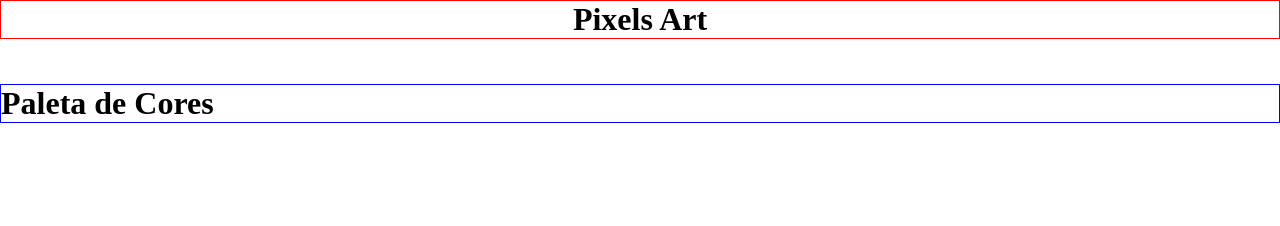
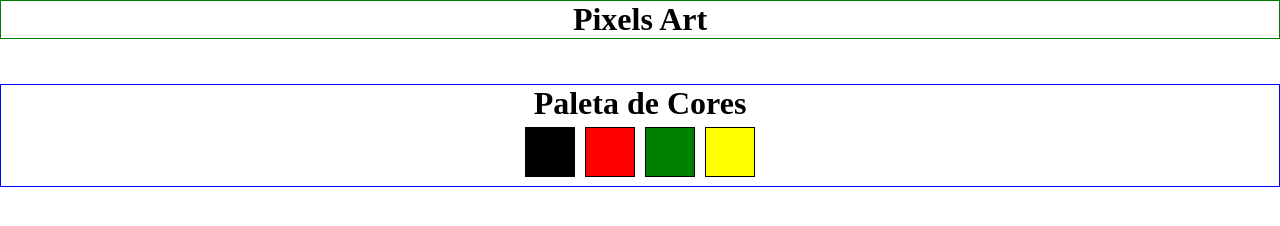
Before and after one commit to pedro-henrique-a-silva/pixel-art-project, a website: page index.html in a window 1280 px wide. Drawn offline with Linux system fonts and the light colour scheme.

Commit message:
Requisito 2 concluido, criação da paleta de cores

```diff
--- a/index.html
+++ b/index.html
@@ -14,6 +14,7 @@
 
   <main>
     <h1 id="title">Paleta de Cores</h1>
+    <section id="color-palette"> </section>
   </main>
 
   <script src="script.js"></script>
--- a/script.js
+++ b/script.js
@@ -0,0 +1,14 @@
+const colorPallet = document.querySelector('#color-palette');
+
+const colorGuide = ['black', 'red', 'green', 'yellow'];
+
+const createColorPallet = () => {
+  for (let index = 0; index < colorGuide.length; index += 1) {
+    const divColor = document.createElement('div');
+    divColor.className = 'color';
+    divColor.style.backgroundColor = colorGuide[index];
+    colorPallet.appendChild(divColor);
+  }
+};
+
+createColorPallet();
--- a/style.css
+++ b/style.css
@@ -6,10 +6,27 @@
 
 header {
   text-align: center;
-  border: 1px solid red;
+  border: 1px solid green;
 }
 
 main {
   margin-top: 45px;
   border: 1px solid blue;
 }
+
+#title {
+  text-align: center;
+}
+
+#color-palette {
+  margin: auto;
+  width: fit-content;
+}
+
+.color {
+  display: inline-block;
+  width: 50px;
+  height: 50px;
+  border: 1px solid black;
+  margin: 5px;
+}
```
